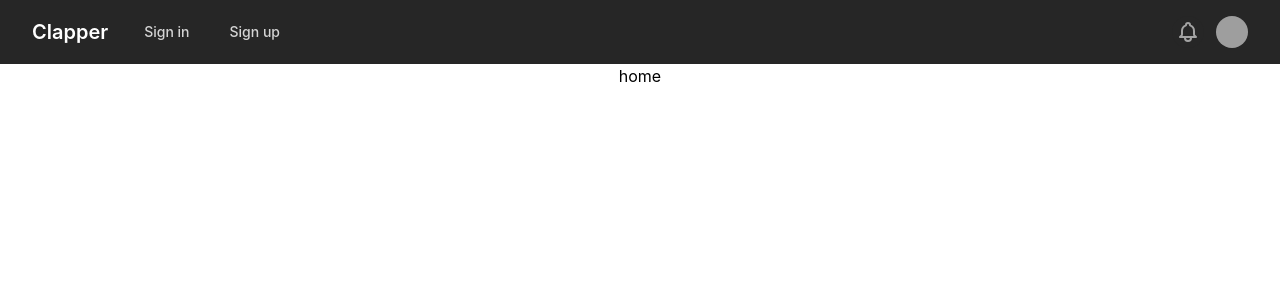
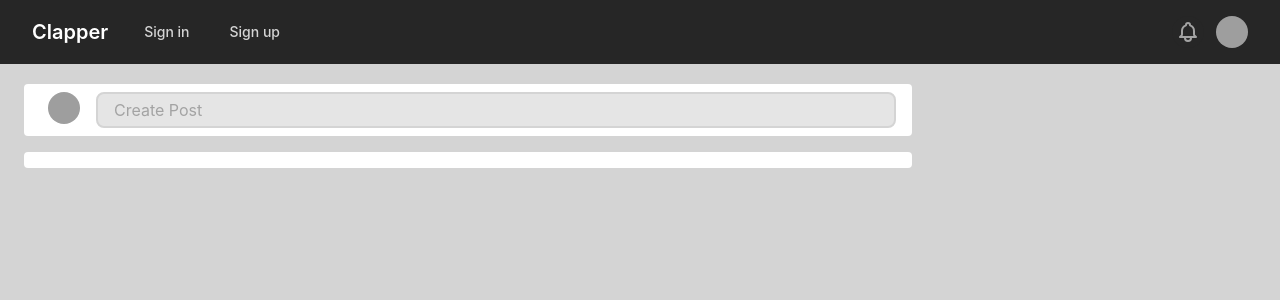
Before and after one commit to Project-Clapper/Clapper, a React (Create React App) app in the folder clapper/: page / in a window 1280 px wide. Shown: the top 300 px of the page. Built offline with nearby package versions, Linux system fonts and the light colour scheme; grey boxes are pictures that could not be loaded.

Commit message:
Homepage add create post bar

```diff
--- a/clapper/src/pages/HomePage.js
+++ b/clapper/src/pages/HomePage.js
@@ -2,8 +2,29 @@ import React from 'react';
 
 const HomePage = () => {
   return (
-    <div className="container">
-      <p>home</p>
+    <div className="bg-gray-300">
+      <div className="container mx-auto h-screen justify-items-center py-5 px-6">
+        <div className="flex flex-row justify-center m-auto box-border ">
+          <div className="w-full min-w-0">
+            <div className="flex bg-white rounded mb-4 p-2">
+              <a className="py-0 px-4">
+                <img
+                  className="h-8 w-8 rounded-full"
+                  src="https://images.unsplash.com/photo-1472099645785-5658abf4ff4e?ixlib=rb-1.2.1&ixid=eyJhcHBfaWQiOjEyMDd9&auto=format&fit=facearea&facepad=2&w=256&h=256&q=80"
+                  alt=""
+                />
+              </a>
+              <input
+                type="text"
+                className="box-border block h-9 mr-2 py-0 px-4 bg-gray-200 flex-grow rounded-lg border-2 border-gray-300"
+                placeholder="Create Post"
+              />
+            </div>
+            <div className="flex bg-white rounded mb-4 p-2"></div>
+          </div>
+          <div className="flex-grow-0 flex-shrink-0 w-80 ml-6"></div>
+        </div>
+      </div>
     </div>
   );
 };
```
Also changed, not shown: clapper/src/styles/HomePageStyle.css (added).
